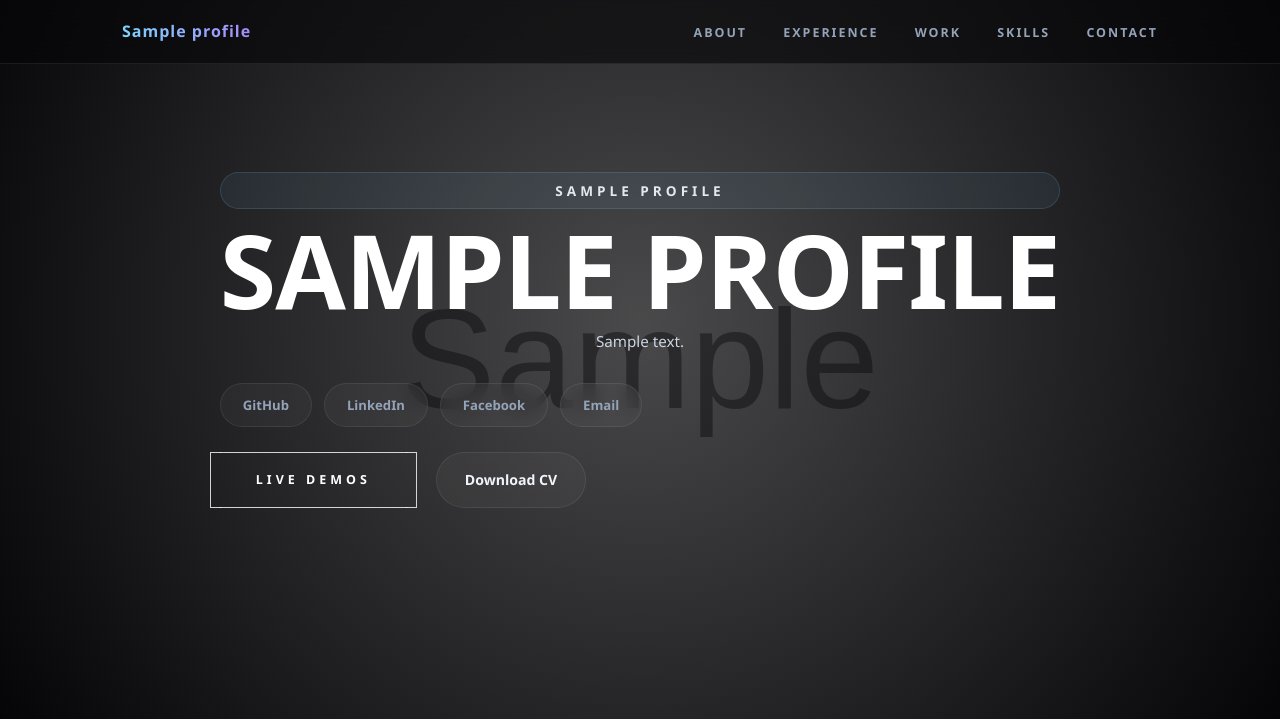
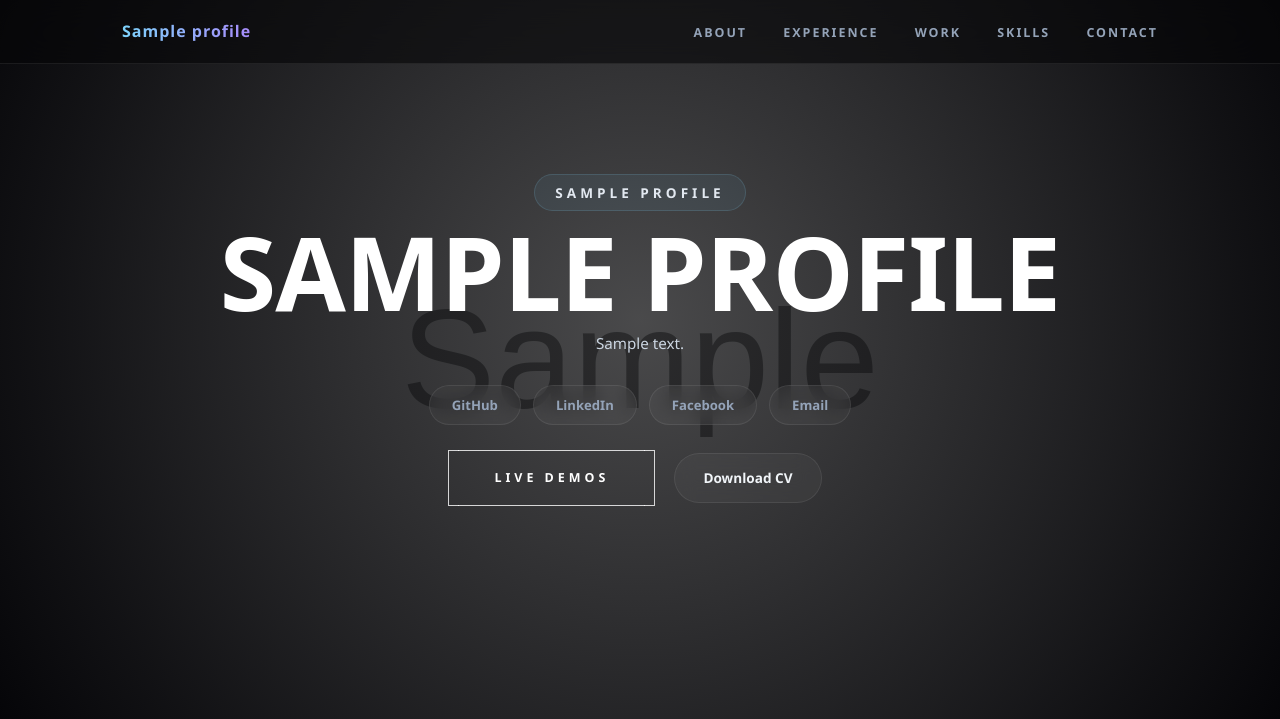
Before and after one commit to nawabsakib5/portfolio-website, a Django app: page / in a window 1280 px wide. Shown: the top 719 px of the page. Run offline with Django 5.2, Linux system fonts and the light colour scheme; tables that the repository leaves empty hold one stand-in row (values such as "Sample post"); grey boxes marked "Sample" are stand-in pictures.

Commit message:
Add Templates

```diff
--- a/portfolio_app/templates/portfolio_app/base.html
+++ b/portfolio_app/templates/portfolio_app/base.html
@@ -60,6 +60,7 @@
             padding: 0 32px;
             position: relative;
             z-index: 1;
+            width: 100%;
         }
 
         /* ── NAVBAR ── */
@@ -116,24 +117,28 @@
         .nav-links a:hover { color: var(--text); }
         .nav-links a:hover::after { width: 100%; }
 
-        /* ── HERO (UPDATED FOR LEFT ALIGNMENT & FACE VISIBILITY) ── */
+        /* ── HERO (FULLY CENTERED LAYOUT) ── */
         .hero {
             min-height: 100vh;
             display: flex;
             align-items: center;
-            justify-content: flex-start;
-            text-align: left;
+            justify-content: center;
             padding: 120px 0 80px;
             position: relative;
-            /* বাম দিকে ডার্ক গ্রাডিয়েন্ট যাতে টেক্সট পড়তে সুবিধা হয় এবং ডান দিকে ছবি থাকবে */
-            background: linear-gradient(90deg, rgba(5,5,8,0.95) 0%, rgba(5,5,8,0.6) 50%, rgba(5,5,8,0.2) 100%),
-                        url('{% if profile.photo %}{{ profile.photo.url }}{% endif %}') center right / cover no-repeat;
+            text-align: center;
+            background: radial-gradient(circle at center, rgba(5,5,8,0.75) 0%, rgba(5,5,8,0.92) 80%),
+                        url('{% if profile.photo %}{{ profile.photo.url }}{% endif %}') center center / cover no-repeat;
         }
 
         .hero-inner {
             position: relative;
             z-index: 1;
-            max-width: 600px; /* টেক্সট যাতে বাম পাশের অর্ধেক জুড়ে থাকে */
+            max-width: 800px;
+            margin: 0 auto;
+            display: flex;
+            flex-direction: column;
+            align-items: center;
+            text-align: center;
         }
 
         .eyebrow {
@@ -144,18 +149,21 @@
             color: var(--accent);
             font-weight: 700;
             margin-bottom: 18px;
-            padding: 6px 16px;
+            padding: 6px 20px;
             background: rgba(125,211,252,0.07);
             border: 1px solid rgba(125,211,252,0.15);
             border-radius: 20px;
+            text-align: center;
         }
 
         .hero h1 {
-            font-size: clamp(2.6rem, 6vw, 4.5rem);
+            font-size: clamp(2.5rem, 6vw, 4.5rem);
             font-weight: 800;
-            letter-spacing: -1.5px;
+            letter-spacing: -1px;
             line-height: 1.05;
             margin-bottom: 16px;
+            text-align: center;
+            width: 100%;
         }
 
         .hero h3 {
@@ -166,27 +174,32 @@
             background-clip: text;
             color: transparent;
             margin-bottom: 24px;
+            text-align: center;
         }
 
         .bio {
-            max-width: 100%;
-            margin: 0 0 36px 0;
+            width: 100%;
+            max-width: 600px;
+            margin: 0 auto 32px auto;
             color: var(--text-mid);
             font-size: 1rem;
+            text-align: center;
         }
 
         .social-links {
             display: flex;
-            justify-content: flex-start;
+            justify-content: center;
+            align-items: center;
             gap: 12px;
             flex-wrap: wrap;
             margin-bottom: 24px;
+            width: 100%;
         }
 
         .social-links a {
             color: var(--text-mid);
             text-decoration: none;
-            padding: 10px 22px;
+            padding: 8px 22px;
             border-radius: 30px;
             font-size: 0.82rem;
             font-weight: 600;
@@ -203,22 +216,24 @@
             transform: translateY(-3px);
         }
 
-        /* CV Buttons */
+        /* CV & Action Buttons Centered */
         .cv-buttons {
             display: flex;
-            justify-content: flex-start;
+            justify-content: center;
+            align-items: center;
             gap: 14px;
             flex-wrap: wrap;
-            margin-top: 8px;
+            width: 100%;
         }
 
         .cv-btn {
             display: inline-flex;
             align-items: center;
+            justify-content: center;
             gap: 8px;
             padding: 12px 28px;
             border-radius: 30px;
-            font-size: 0.88rem;
+            font-size: 0.85rem;
             font-weight: 700;
             text-decoration: none;
             transition: all 0.3s;
@@ -417,7 +432,6 @@
             transition: all 0.3s;
         }
 
-        /* Devicon SVG Styles */
         .skill-badge i {
             font-size: 1.3rem;
             line-height: 1;
@@ -638,14 +652,6 @@
 
         /* ── RESPONSIVE ── */
         @media (max-width: 768px) {
-            .hero {
-                background: linear-gradient(180deg, rgba(5,5,8,0.85) 0%, rgba(5,5,8,0.95) 100%),
-                            url('{% if profile.photo %}{{ profile.photo.url }}{% endif %}') center / cover no-repeat;
-                text-align: center;
-                justify-content: center;
-            }
-            .hero-inner { max-width: 100%; }
-            .social-links, .cv-buttons { justify-content: center; }
             .nav-links a { margin-left: 16px; font-size: 0.68rem; letter-spacing: 1px; }
             .section { padding: 80px 0; }
             .hero h1 { letter-spacing: -1px; }
@@ -659,7 +665,7 @@
         @media (max-width: 480px) {
             .container { padding: 0 20px; }
             .nav-links a { margin-left: 10px; font-size: 0.6rem; }
-            .cv-buttons { flex-direction: column; align-items: center; }
+            .cv-buttons { flex-direction: column; align-items: stretch; }
             .social-links { gap: 8px; }
         }
     </style>
```
